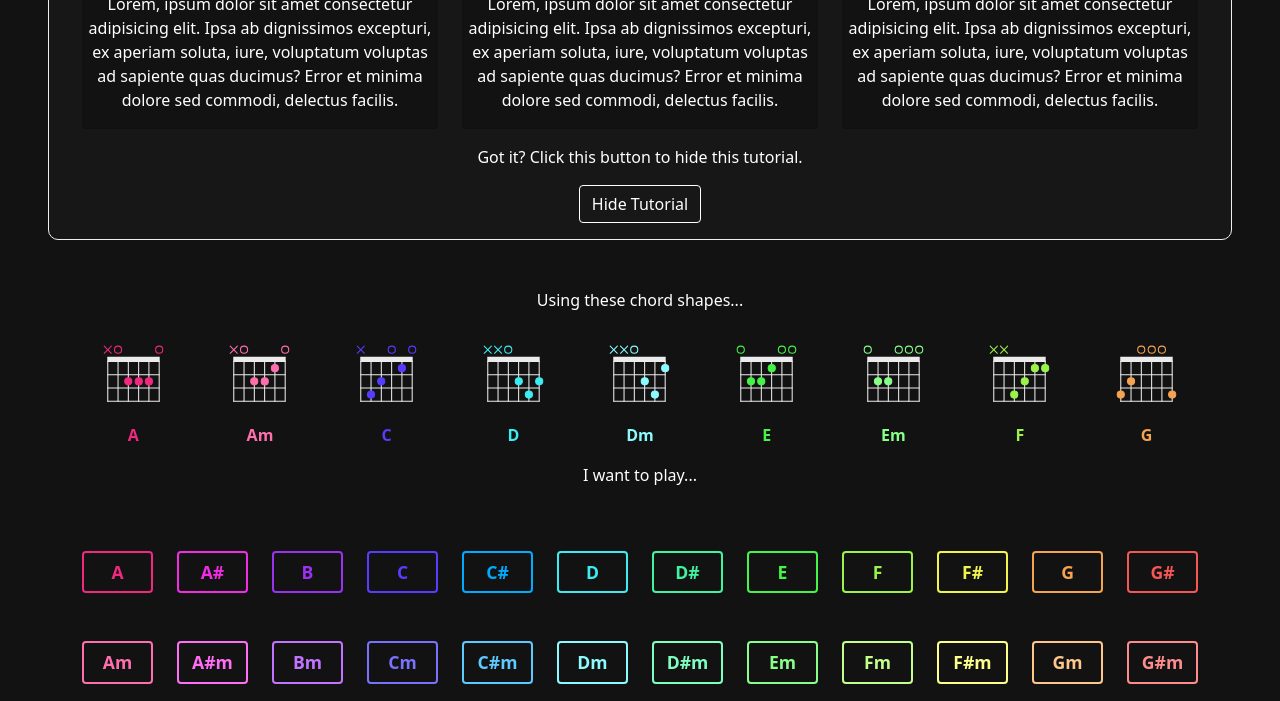
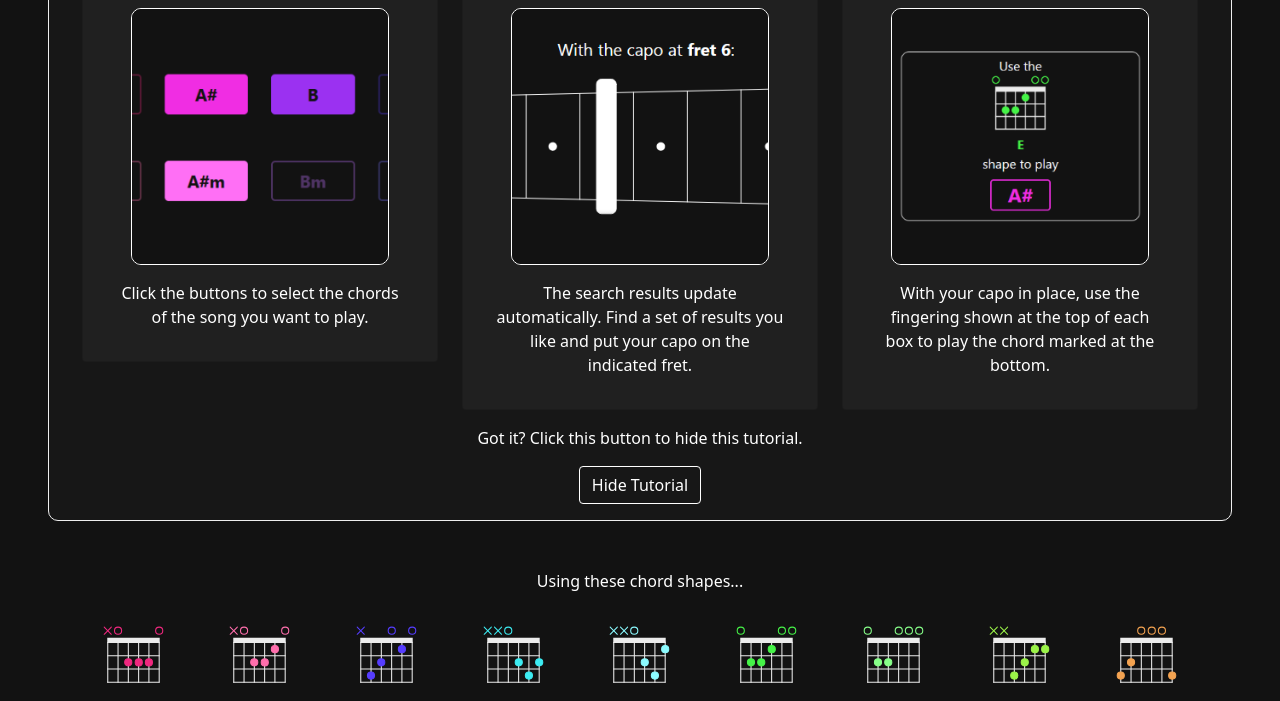
Before and after one commit to lmjh/capo-search-app, a plain HTML site: page index.html in a window 1280 px wide. Shown: the part 399-1100 px from the top of the page. Drawn offline with nearby package versions, Linux system fonts and the light colour scheme.

Commit message:
Add content, images and styles to tutorial section

```diff
--- a/assets/css/style.css
+++ b/assets/css/style.css
@@ -26,10 +26,12 @@
     --color-gm: #ffc68c;
     --color-gsm: #ff8c8c;
     --color-bg: #121212;
+    --color-bg-2: #171717;
+    --color-bg-3: #202020;
     --color-font: #ffffff;
 }
 
-body, .card {
+body {
     background-color: var(--color-bg);
 }
 
@@ -47,7 +49,7 @@ a, a:hover {
 .welcome-box {
     border: 1px solid #eeeeee;
     border-radius: 10px;
-    background-color: #171717;
+    background-color: var(--color-bg-2);
 }
 
 .btn-outline-toggle {
@@ -59,6 +61,17 @@ a, a:hover {
 	color: #000;
 	background-color: #ffffff;
 	border-color: #ffffff;
+}
+
+.card {
+    background-color: var(--color-bg-3);
+}
+
+.tutorial-img {
+    width: 80%;
+    margin: auto;
+    border: 1px solid #ffffff;
+    border-radius: 10px;
 }
 
 /* ---------- CHORD DIAGRAM SECTION STYLES ---------- */
--- a/index.html
+++ b/index.html
@@ -53,33 +53,28 @@
                     </div>
                     <div class="row">
                         <div class="col-12 col-md-4">
-                            <div class="card text-center">
-                                <p>Lorem, ipsum dolor sit amet consectetur adipisicing elit. Ipsa ab dignissimos
-                                    excepturi,
-                                    ex
-                                    aperiam soluta, iure, voluptatum voluptas ad sapiente quas ducimus? Error et minima
-                                    dolore
-                                    sed commodi, delectus facilis.</p>
+                            <div class="card text-center p-3">
+                                <img class="tutorial-img" src="assets/images/tutorial/how-to-1.png" alt="Select chords using the buttons">
+                                <div class="card-body">
+                                    <p class="card-text">Click the buttons to select the chords of the song you want to play.</p>
+                                </div>
                             </div>
                         </div>
                         <div class="col-12 col-md-4">
-                            <div class="card text-center">
-                                <p>Lorem, ipsum dolor sit amet consectetur adipisicing elit. Ipsa ab dignissimos
-                                    excepturi,
-                                    ex
-                                    aperiam soluta, iure, voluptatum voluptas ad sapiente quas ducimus? Error et minima
-                                    dolore
-                                    sed commodi, delectus facilis.</p>
+                            <div class="card text-center p-3">
+                                <img class="tutorial-img" src="assets/images/tutorial/how-to-2.png" alt="Select chords using the buttons">
+                                <div class="card-body">
+                                    <p class="card-text">The search results update automatically. Find a set of results you like and put your capo on the indicated fret.</p>
+                                </div>
                             </div>
                         </div>
                         <div class="col-12 col-md-4">
-                            <div class="card text-center">
-                                <p>Lorem, ipsum dolor sit amet consectetur adipisicing elit. Ipsa ab dignissimos
-                                    excepturi,
-                                    ex
-                                    aperiam soluta, iure, voluptatum voluptas ad sapiente quas ducimus? Error et minima
-                                    dolore
-                                    sed commodi, delectus facilis.</p>
+                            <div class="card text-center p-3">
+                                <img class="tutorial-img" src="assets/images/tutorial/how-to-3.png" alt="Select chords using the buttons">
+                                <div class="card-body">
+                                    <p class="card-text">With your capo in place, use the fingering shown at the top of each box to play the chord marked at the bottom.
+                                    </p>
+                                </div>
                             </div>
                         </div>
                     </div>
```
Also changed, not shown: README.md, assets/images/tutorial/how-to-1.png (added), assets/images/tutorial/how-to-2.png (added), assets/images/tutorial/how-to-3.png (added).
